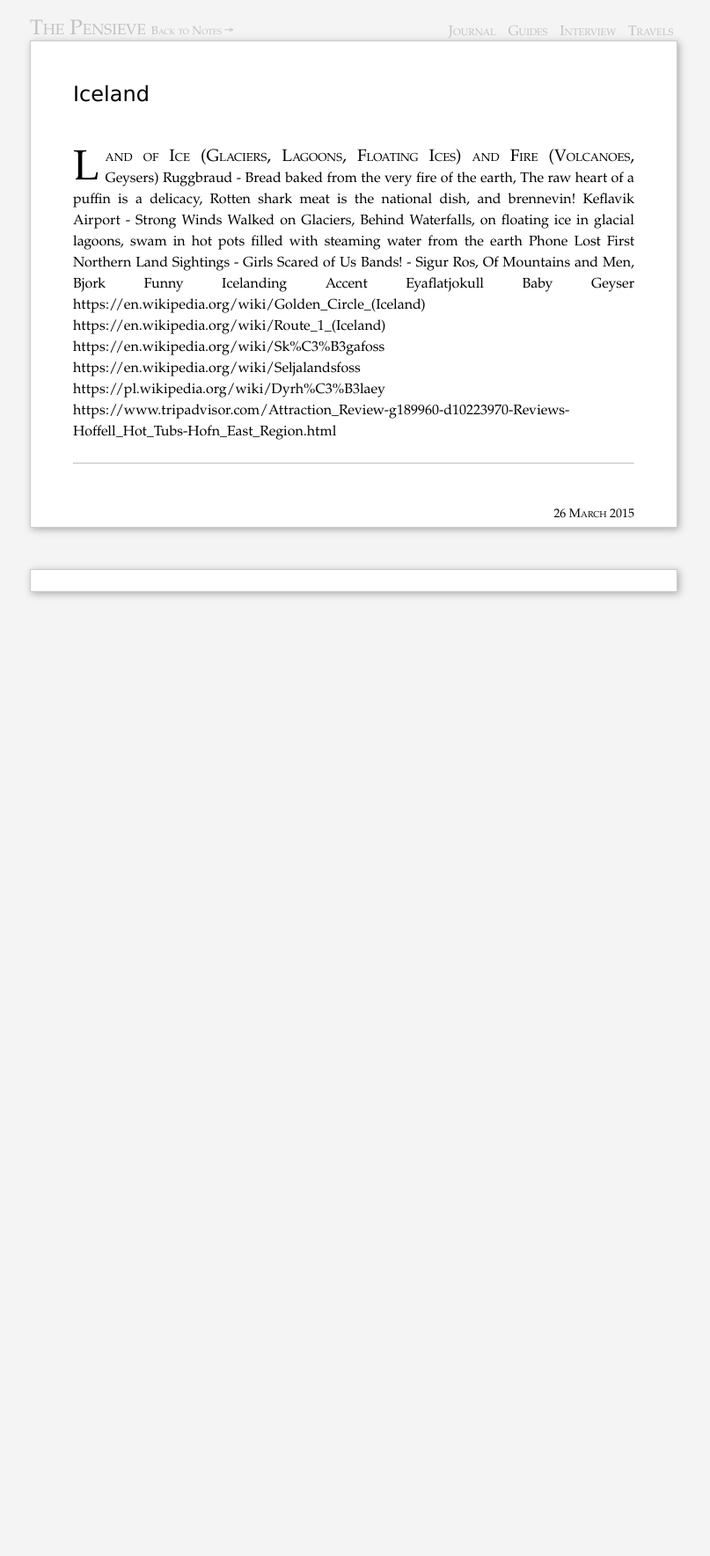
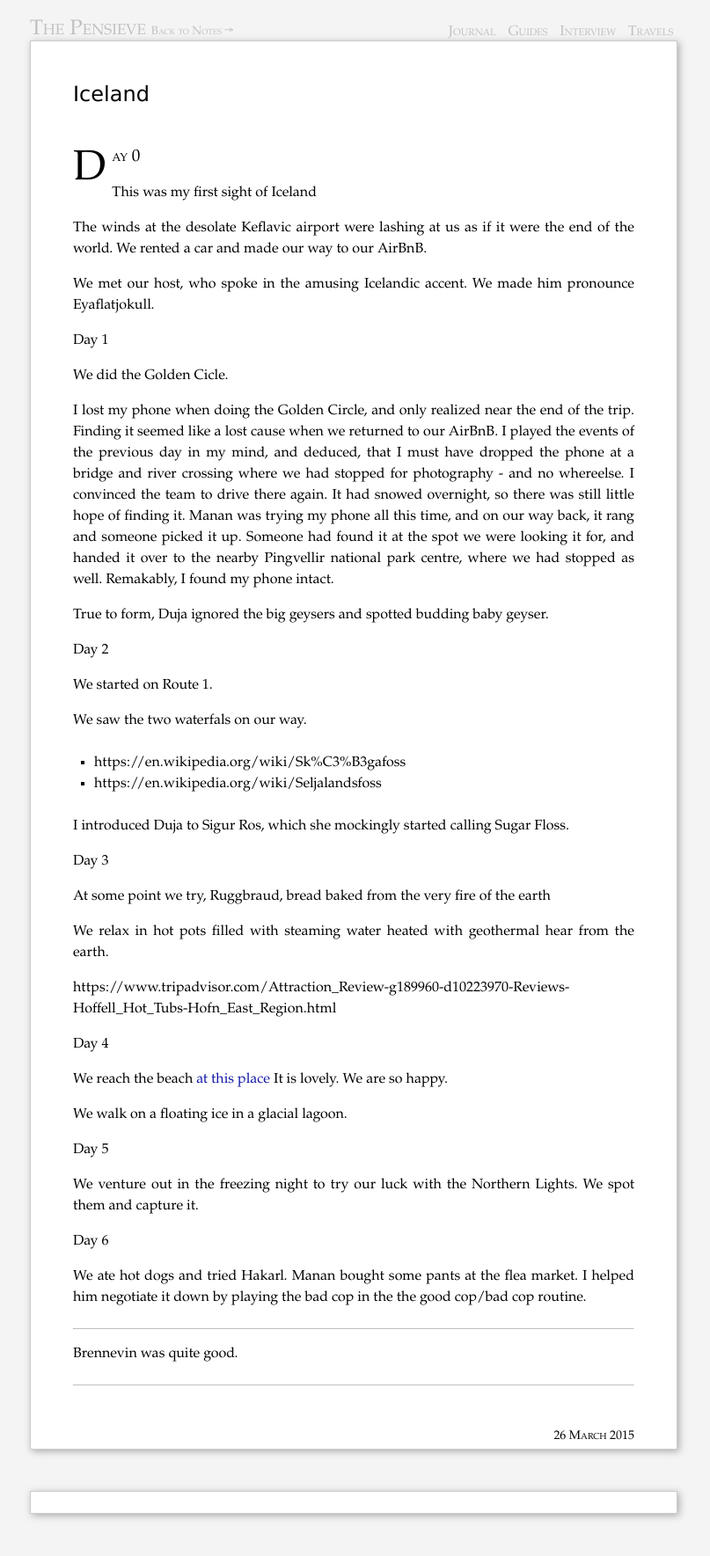
Before and after one commit to piyushahuja/piyushahuja.github.io, a Jekyll site: the page built from _posts/travel/2015-03-26-iceland.md, in a window 1280 px wide. Shown: the whole page at 88% size, without its empty margins (238-1045 px from the left). Built offline with Jekyll 4.4.1, drawn with Linux system fonts in a browser that asks for light colours; comment, search, counter and statistics services are not loaded; before the commit the page ends 900 px from its top, so only the background shows below that.

Commit message:
auto deployed

```diff
--- a/_posts/travel/2015-03-26-iceland.md
+++ b/_posts/travel/2015-03-26-iceland.md
@@ -5,32 +5,78 @@ title: Iceland
 date:   2015-03-26 09:00:11
 tag:
 categories: travels
-excerpt:
-
+excerpt: The Land of Ice and Fire
 permalink: /iceland
 comments: true
 
 ---
 
+Day 0
+
+This was my first sight of Iceland
+
+
+The winds at the desolate Keflavic airport were lashing at us as if it were the end of the world. We rented a car and made our way to our AirBnB.
+
+We met our host, who spoke in the amusing Icelandic accent. We made him pronounce Eyaflatjokull.
+
+Day 1
+
+We did the Golden Cicle.
+
+I lost my phone when doing the Golden Circle, and only realized near the end of the trip. Finding it seemed like a lost cause when we returned to our AirBnB.   I played the events of the previous day in my mind, and deduced, that I must have dropped the phone at a bridge and river crossing where we had stopped for photography - and no whereelse. I convinced the team to drive there again. It had snowed overnight, so there was still little hope of finding it. Manan was trying my phone all this time, and on our way back, it rang and someone picked it up. Someone had found it at the spot we were looking it for, and handed it over to the nearby Pingvellir national park centre, where we had stopped as well. Remakably, I found my phone intact.
+
+True to form, Duja ignored the big geysers and spotted budding baby geyser.
+
+
+
+Day 2
+
+We started on Route 1.
+
+We saw the two waterfals on our way.
+
+- https://en.wikipedia.org/wiki/Sk%C3%B3gafoss
+- https://en.wikipedia.org/wiki/Seljalandsfoss
+
+
+I introduced Duja to Sigur Ros, which she mockingly started calling Sugar Floss.
+
+
+
+Day 3
+
+At some point we try, Ruggbraud, bread baked from the very fire of the earth
+
+
+We relax in hot pots filled with steaming water heated with geothermal hear from the earth.
+
+https://www.tripadvisor.com/Attraction_Review-g189960-d10223970-Reviews-Hoffell_Hot_Tubs-Hofn_East_Region.html
+
+Day 4
+
+
+We reach the beach [at this place](https://pl.wikipedia.org/wiki/Dyrh%C3%B3laey) It is lovely. We are so happy.
+
+
+We walk on a floating ice in a glacial lagoon.
+
+Day 5
+
+
+We venture out in the freezing night to try our luck with the Northern Lights. We spot them and capture it.
+
+Day 6
+
+
+We ate hot dogs and tried Hakarl. Manan bought some pants at the flea market. I helped him negotiate it down by playing the bad cop in the the good cop/bad cop routine.
+
+
+---------
+
+Brennevin was quite good.
 
 
 
 
-Land of Ice (Glaciers, Lagoons, Floating Ices) and Fire (Volcanoes, Geysers)
-Ruggbraud - Bread baked from the very fire of the earth, The raw heart of a puffin is a delicacy, Rotten shark meat is the national dish, and brennevin!
-Keflavik Airport - Strong Winds
-Walked on Glaciers, Behind Waterfalls, on floating ice in glacial lagoons, swam in hot pots filled with steaming water from the earth
-Phone Lost
-First Northern Land Sightings - Girls Scared of Us
-Bands! - Sigur Ros, Of Mountains and Men, Bjork
-Funny Icelanding Accent
-Eyaflatjokull
-Baby Geyser
-https://en.wikipedia.org/wiki/Golden_Circle_(Iceland)
-https://en.wikipedia.org/wiki/Route_1_(Iceland)
-https://en.wikipedia.org/wiki/Sk%C3%B3gafoss
-https://en.wikipedia.org/wiki/Seljalandsfoss
-https://pl.wikipedia.org/wiki/Dyrh%C3%B3laey
-https://www.tripadvisor.com/Attraction_Review-g189960-d10223970-Reviews-Hoffell_Hot_Tubs-Hofn_East_Region.html
-
-----
+---
```
